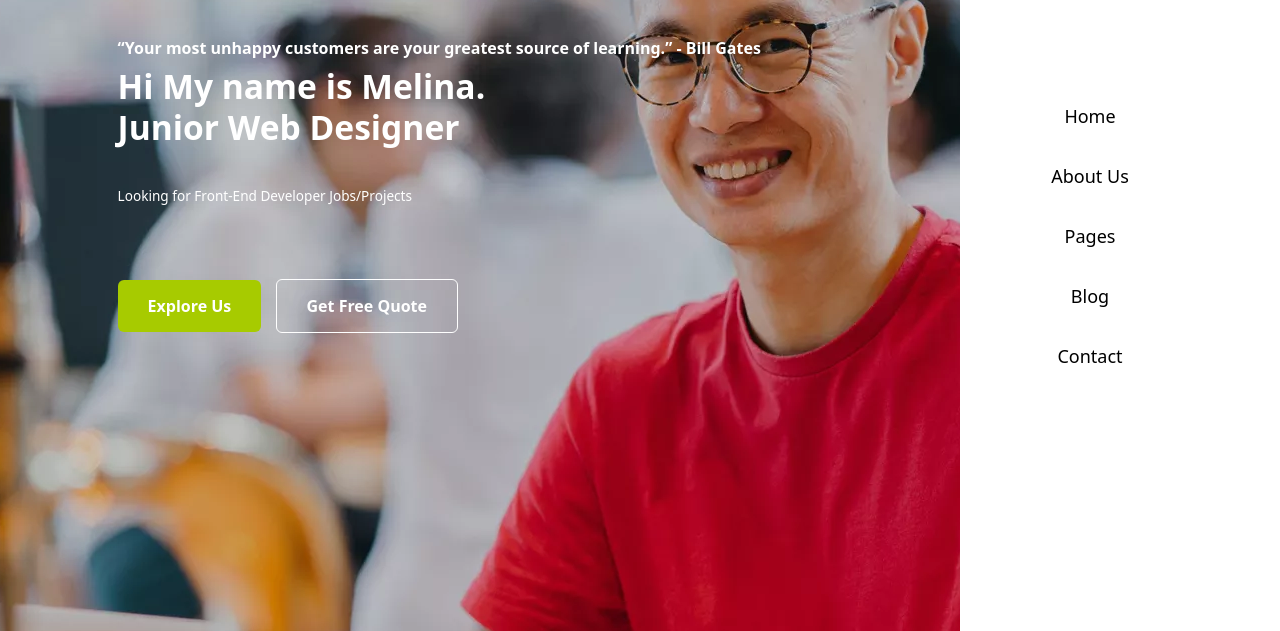
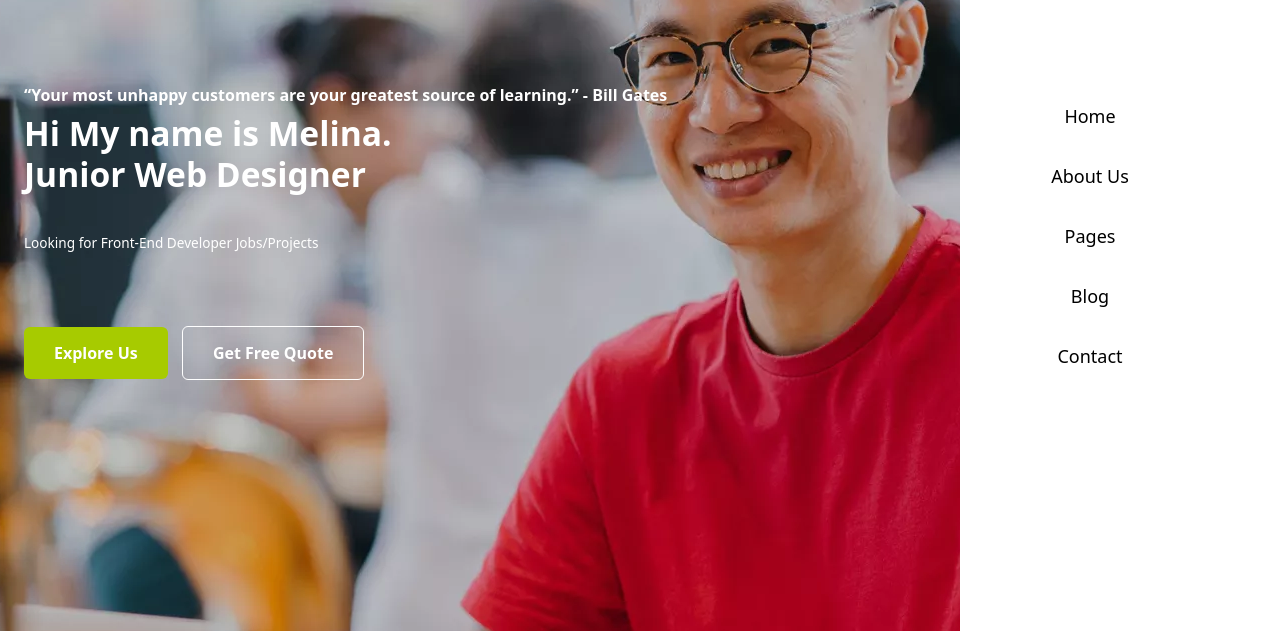
Before and after one commit to melina-navab/melina-navab.github.io, a plain HTML site: page index.html in a window 1280 px wide. Shown: the part 148-779 px from the top of the page. Drawn offline with nearby package versions, Linux system fonts and the light colour scheme.

```diff
--- a/css/index.css
+++ b/css/index.css
@@ -116,8 +116,8 @@ h4 {
   color: white;
   }
   .header-container{
-    margin-top: 20%;
-    margin-left: 10%;
+    margin-top: 25%;
+
   }
   .logo{
     padding-top: 45px;
```
